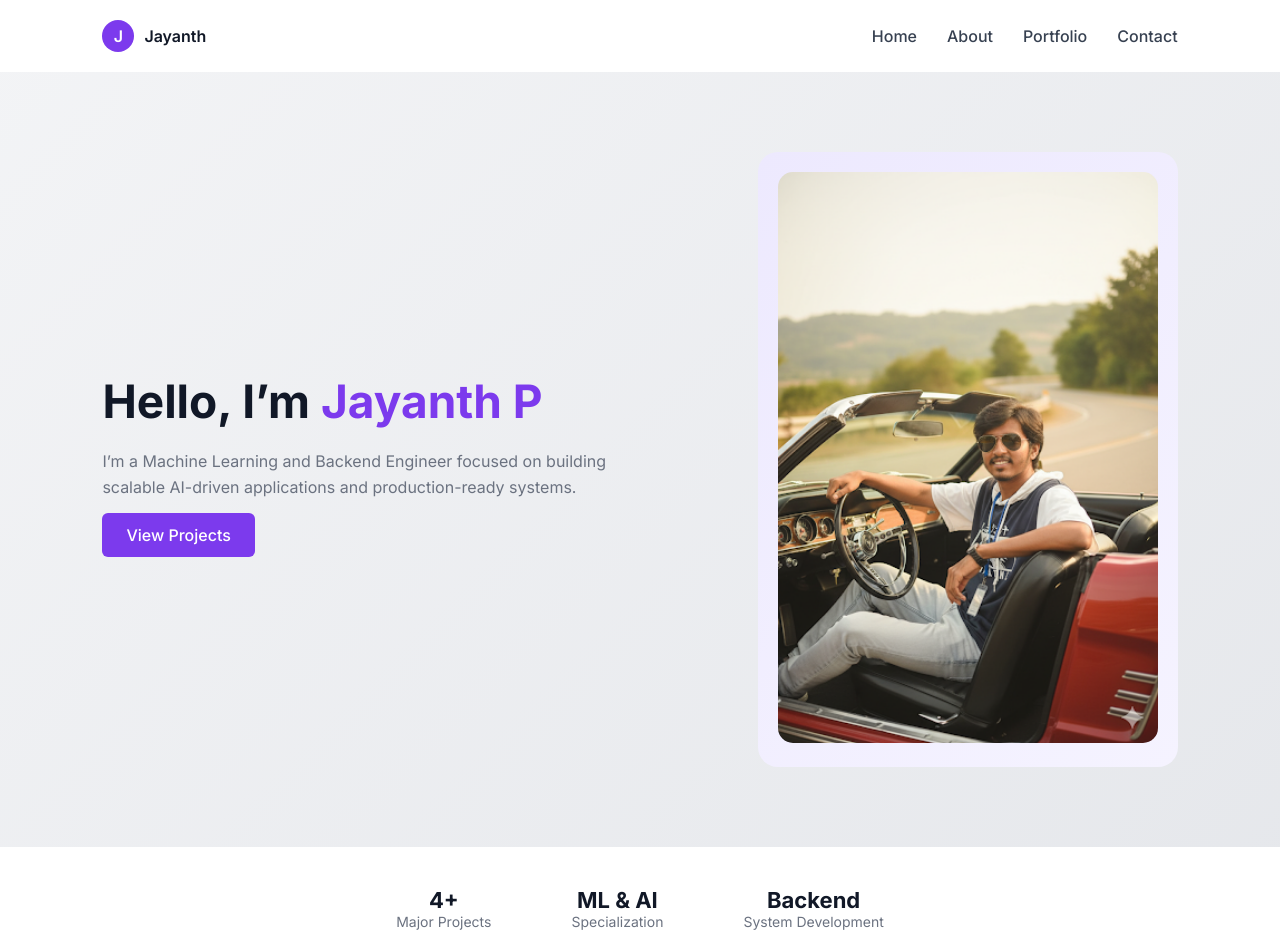
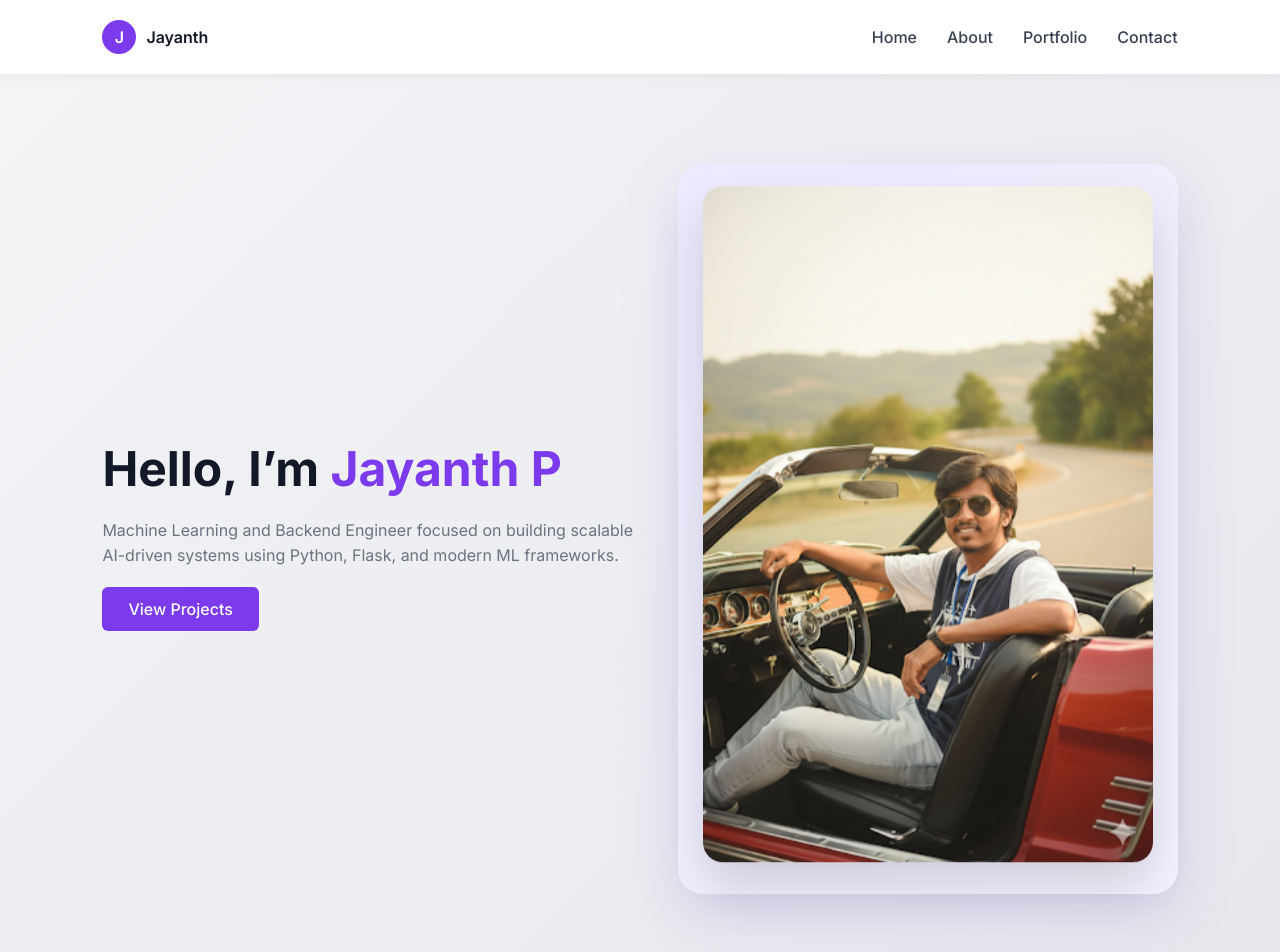
Before and after one commit to jayanth797/jayanth797.github.io, a plain HTML site: page index.html in a window 1280 px wide. Shown: the top 952 px of the page. Drawn offline with Linux system fonts and the light colour scheme.

Commit message:
Enhance layout and styles in index.html
Updated styles for layout and hero section, adjusted padding, dimensions, and added floating animation.

```diff
--- a/index.html
+++ b/index.html
@@ -26,6 +26,7 @@ nav{
     align-items:center;
     padding:20px 8%;
     background:white;
+    box-shadow:0 2px 10px rgba(0,0,0,0.05);
 }
 
 .logo{
@@ -36,8 +37,8 @@ nav{
 }
 
 .logo-circle{
-    width:32px;
-    height:32px;
+    width:34px;
+    height:34px;
     background:#7c3aed;
     border-radius:50%;
     color:white;
@@ -68,8 +69,8 @@ nav a:hover{
     display:flex;
     align-items:center;
     justify-content:space-between;
-    padding:80px 8%;
-    min-height:80vh;
+    padding:90px 8%;
+    min-height:85vh;
 }
 
 .hero-left{
@@ -77,7 +78,7 @@ nav a:hover{
 }
 
 .hero-left h1{
-    font-size:46px;
+    font-size:48px;
     margin-bottom:20px;
 }
 
@@ -87,17 +88,18 @@ nav a:hover{
 
 .hero-left p{
     color:#6b7280;
-    margin-bottom:25px;
+    margin-bottom:30px;
     line-height:1.6;
 }
 
 .btn{
     background:#7c3aed;
     color:white;
-    padding:12px 24px;
+    padding:12px 26px;
     border-radius:6px;
     text-decoration:none;
     font-weight:500;
+    transition:0.3s;
 }
 
 .btn:hover{
@@ -107,22 +109,33 @@ nav a:hover{
 /* IMAGE CARD */
 .hero-right{
     background:linear-gradient(135deg,#ede9fe,#f5f3ff);
-    padding:20px;
-    border-radius:20px;
+    padding:25px;
+    border-radius:25px;
+    box-shadow:0 20px 60px rgba(124,58,237,0.15);
 }
 
 .hero-right img{
-    width:380px;
-    border-radius:15px;
+    width:450px;
+    border-radius:20px;
+    box-shadow:0 25px 50px rgba(0,0,0,0.15);
+    animation: float 6s ease-in-out infinite;
+}
+
+/* Floating animation */
+@keyframes float{
+    0%{ transform: translateY(0px); }
+    50%{ transform: translateY(-12px); }
+    100%{ transform: translateY(0px); }
 }
 
 /* STATS SECTION */
 .stats{
     display:flex;
     justify-content:center;
-    gap:80px;
-    padding:40px;
+    gap:90px;
+    padding:45px;
     background:white;
+    box-shadow:0 -2px 10px rgba(0,0,0,0.05);
 }
 
 .stat{
@@ -130,8 +143,9 @@ nav a:hover{
 }
 
 .stat h3{
-    font-size:22px;
+    font-size:24px;
     color:#111827;
+    margin-bottom:6px;
 }
 
 .stat p{
@@ -145,11 +159,11 @@ nav a:hover{
         text-align:center;
     }
     .hero-right img{
-        width:280px;
+        width:320px;
     }
     .stats{
         flex-direction:column;
-        gap:20px;
+        gap:25px;
     }
 }
 </style>
@@ -175,8 +189,8 @@ nav a:hover{
     <div class="hero-left">
         <h1>Hello, I’m <span>Jayanth P</span></h1>
         <p>
-            I’m a Machine Learning and Backend Engineer focused on building
-            scalable AI-driven applications and production-ready systems.
+            Machine Learning and Backend Engineer focused on building scalable AI-driven systems
+            using Python, Flask, and modern ML frameworks.
         </p>
         <a href="https://github.com/jayanth797" class="btn">View Projects</a>
     </div>
```
